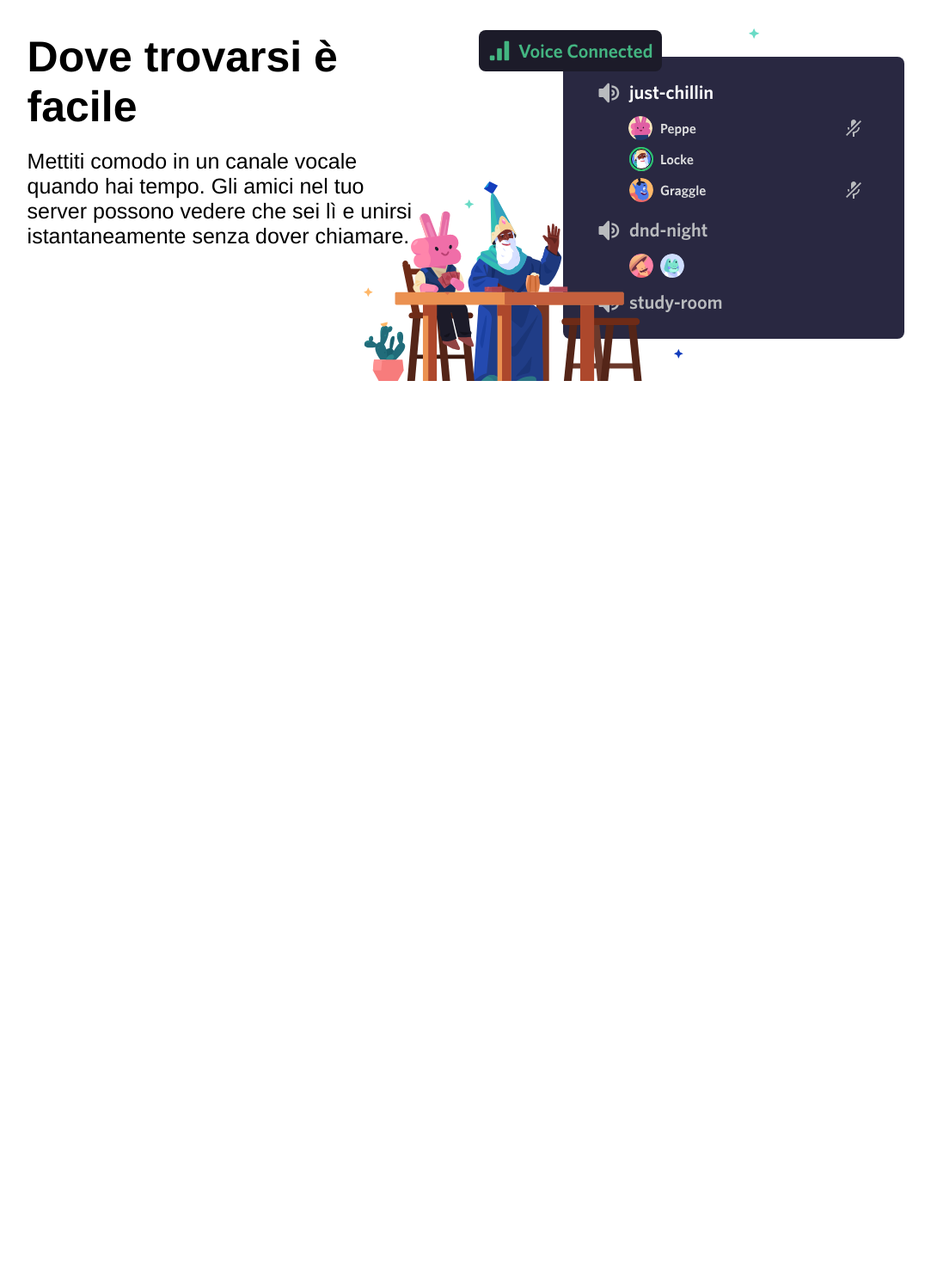
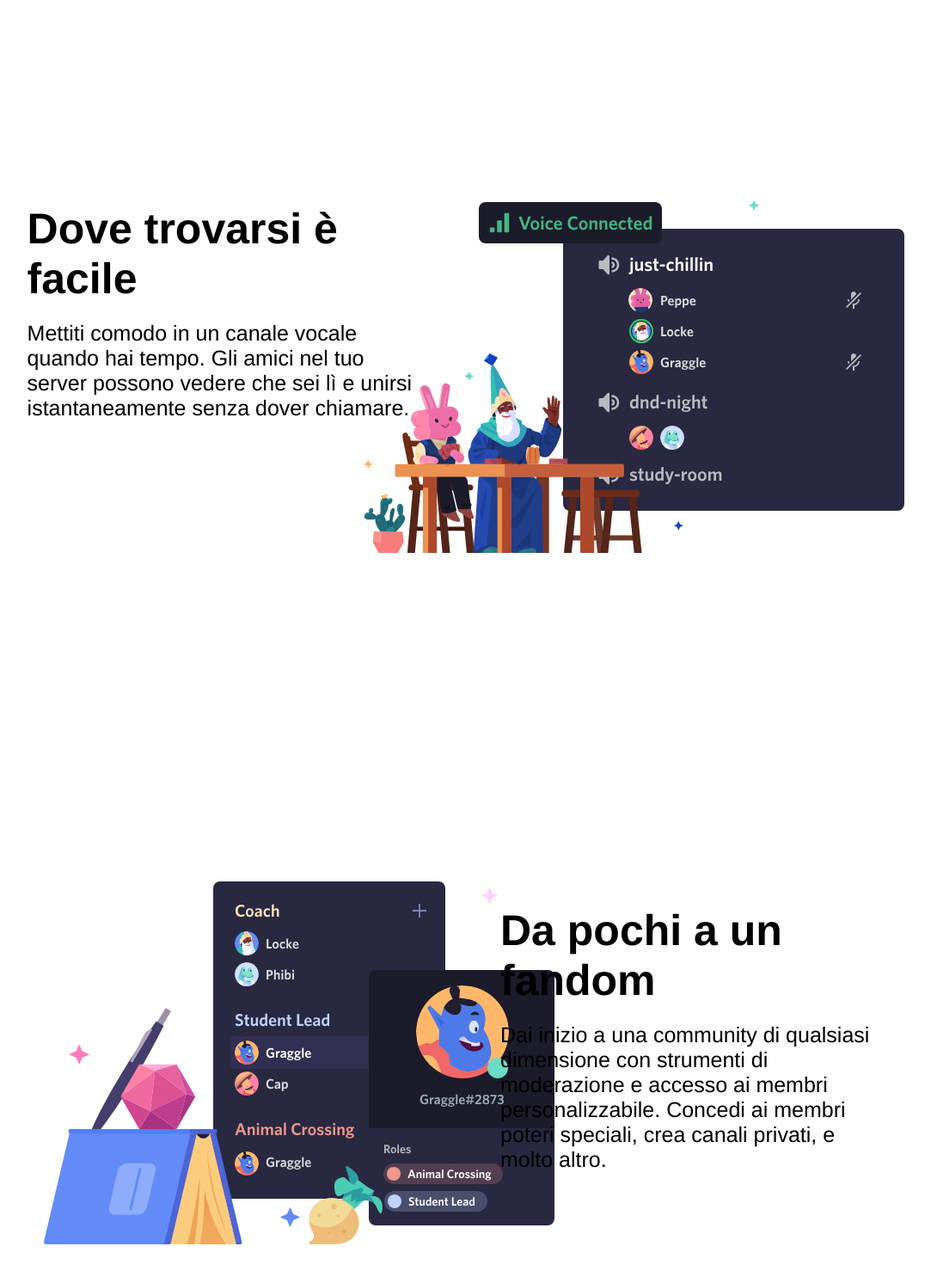
Before and after one commit to NeriEroi/htmlcss-discord, a plain HTML site: page index.html in a window 1280 px wide. Shown: the part 1573-3058 px from the top of the page at 86% size, without its empty margins (186-1269 px from the left). Before the commit the page ends 2050 px from the top, so only its background shows below. Drawn offline with Linux system fonts and the light colour scheme.

Commit message:
main fourth section

```diff
--- a/css/style.css
+++ b/css/style.css
@@ -162,11 +162,13 @@ ul li a {
 
 /* / second section attributes */
 
+
 /* third section attributes */
 
 .third-section {
     width: 100%;
     height: 650px;
+    margin-top: 200px;
     position: relative;
 }
 
@@ -191,3 +193,38 @@ ul li a {
 .third-section .title-text p {
     font-size: 25px;
 }
+
+/* / third section attributes */
+
+
+/* fourth section attributes */
+
+.fourth-section {
+    width: 100%;
+    height: 650px;
+    margin-top: 200px;
+    position: relative;
+}
+
+.fourth-section .item3 {
+    position: absolute;
+    top: 20%;
+    left: 17%;
+}
+
+.fourth-section .title-text {
+    position: absolute;
+    top: 27%;
+    left: 60%;
+}
+
+.fourth-section .title-text h1 {
+    font-size: 50px;
+    padding-bottom: 20px;
+}
+
+.fourth-section .title-text p {
+    font-size: 25px;
+}
+
+/* / fourth section attributes */
--- a/index.html
+++ b/index.html
@@ -114,13 +114,31 @@
         <!-- / third section -->
 
         <!-- fourth section -->
-        <section>
+        <section class="fourth-section">
+
+            <div class="item3">
+                <img src="img/item3.svg" alt="">
+            </div>
+
+            <div class="title-text">
+                <h1>
+                    Da pochi a un <br>
+                    fandom
+                </h1>
+                <p>
+                    Dai inizio a una community di qualsiasi <br>
+                    dimensione con strumenti di <br>
+                    moderazione e accesso ai membri <br>
+                    personalizzabile. Concedi ai membri <br>
+                    poteri speciali, crea canali privati, e <br>
+                    molto altro.
+                </p>
 
         </section>
         <!-- / fourth section -->
 
         <!-- fifth section -->
-        <section>
+        <section class="fifth-section">
 
         </section>
         <!-- / fifth section -->
```
